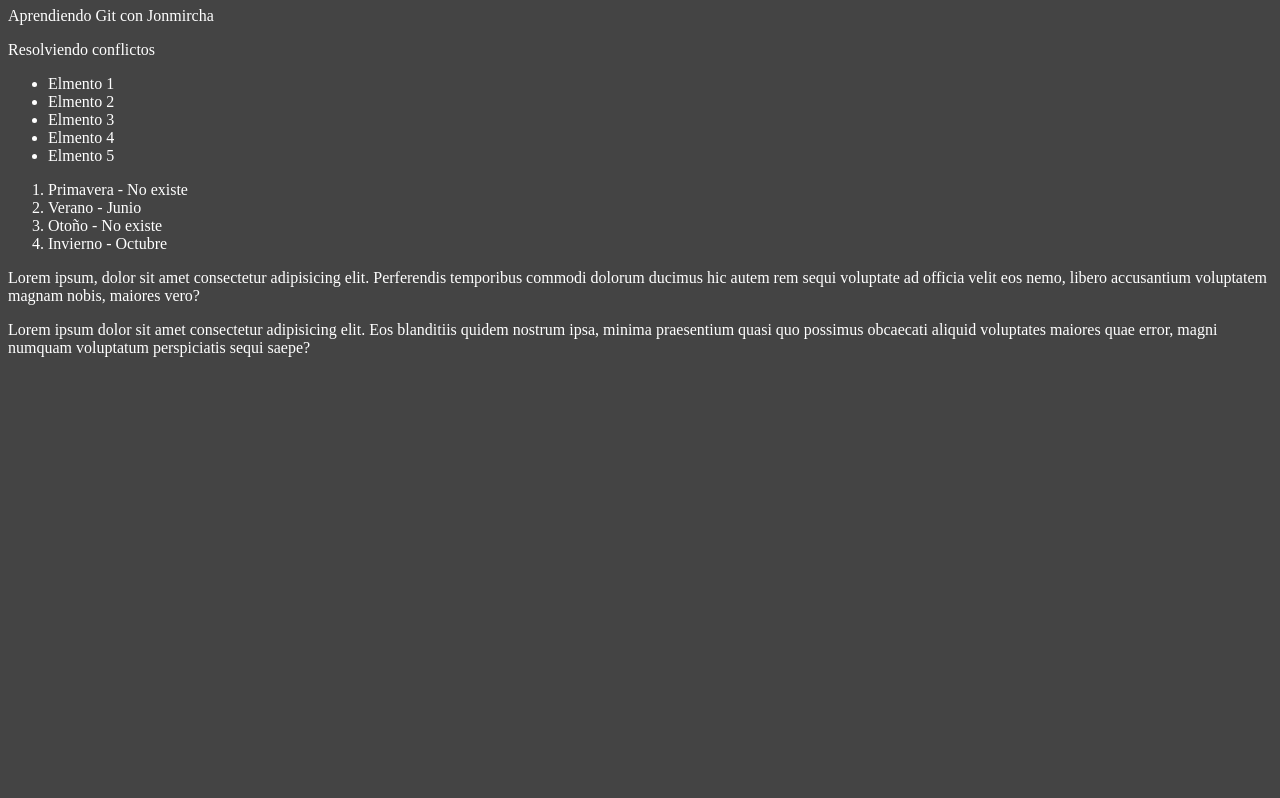
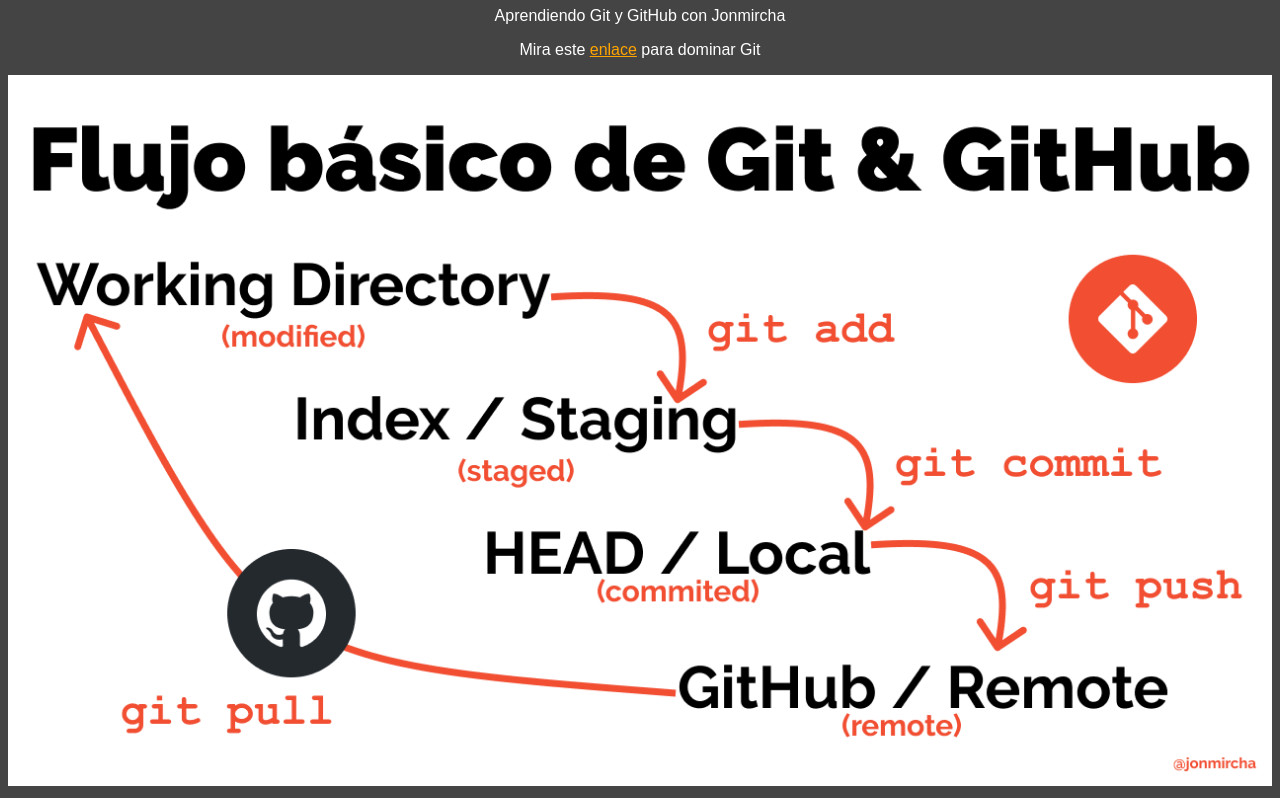
Before and after one commit to criZorr/curso-git-con-jonmircha, a plain HTML site: page index.html in a window 1280 px wide. Shown: the part 73-871 px from the top of the page. Before the commit the page ends 800 px from the top, so only its background shows below. Drawn offline with Linux system fonts and the light colour scheme.

Commit message:
agregando imagen de flujo de git y poniendo kawaii el index.html

```diff
--- a/index.html
+++ b/index.html
@@ -10,30 +10,11 @@
 
 <body>
   <h1>Aprendiendo Git</h1>
-  <p>Aprendiendo Git con Jonmircha</p>
-  <p>Resolviendo conflictos</p>
-  <ul>
-    <li>Elmento 1</li>
-    <li>Elmento 2</li>
-    <li>Elmento 3</li>
-    <li>Elmento 4</li>
-    <li>Elmento 5</li>
-  </ul>
-  <ol>
-    <li>Primavera - No existe</li>
-    <li>Verano - Junio </li>
-    <li>Otoño - No existe</li>
-    <li>Invierno - Octubre</li>
-  </ol>
+  <p>Aprendiendo Git y GitHub con Jonmircha</p>
   <p>
-    Lorem ipsum, dolor sit amet consectetur adipisicing elit. Perferendis temporibus commodi dolorum ducimus hic autem
-    rem sequi voluptate ad officia velit eos nemo, libero accusantium voluptatem magnam nobis, maiores vero?
+    Mira este <a href="https://jonmircha.com/git" target="_blank">enlace</a> para dominar Git
   </p>
-  <p>
-    Lorem ipsum dolor sit amet consectetur adipisicing elit. Eos blanditiis quidem nostrum ipsa, minima praesentium
-    quasi quo possimus obcaecati aliquid voluptates maiores quae error, magni numquam voluptatum perspiciatis sequi
-    saepe?
-  </p>
+  <img src="git-flow.png" alt="Flujo básico de Git">
   <script src="./index.js"></script>
 </body>
 
--- a/style.css
+++ b/style.css
@@ -1,4 +1,18 @@
 html {
   background-color: #444;
   color: #fff;
+  font-family: sans-serif;
+  text-align: center;
 }
+
+a {
+  color: orange;
+}
+
+a:hover {
+  color: orangered;
+}
+
+img {
+  max-width: 100%;
+}
```
Also changed, not shown: git-flow.png (added).
